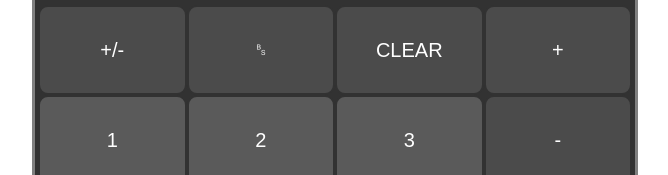
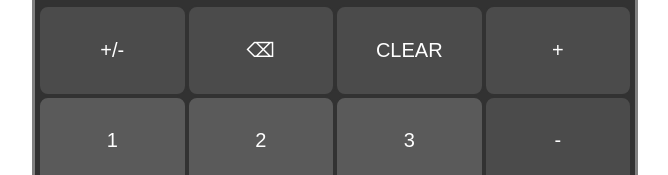
Before and after one commit to md0805gg/Calculator, a plain HTML site: page index.html in a window 1280 px wide. Shown: the part 345-520 px from the top of the page, 305-973 px from the left. Drawn offline with Linux system fonts and the light colour scheme.

Commit message:
Change HTML entity code for backspace symbol

```diff
--- a/index.html
+++ b/index.html
@@ -15,7 +15,7 @@
       </div>
       <div class="interface">
         <button class="button-convert">+/-</button>
-        <button class="button-backspace">&#9224</button>
+        <button class="button-backspace">&#9003</button>
         <button class="button-clear">CLEAR</button>
         <button class="button-operator">+</button>
         <button class="button-number">1</button>
```
Also changed, not shown: styles.css (line endings or trailing spaces).
